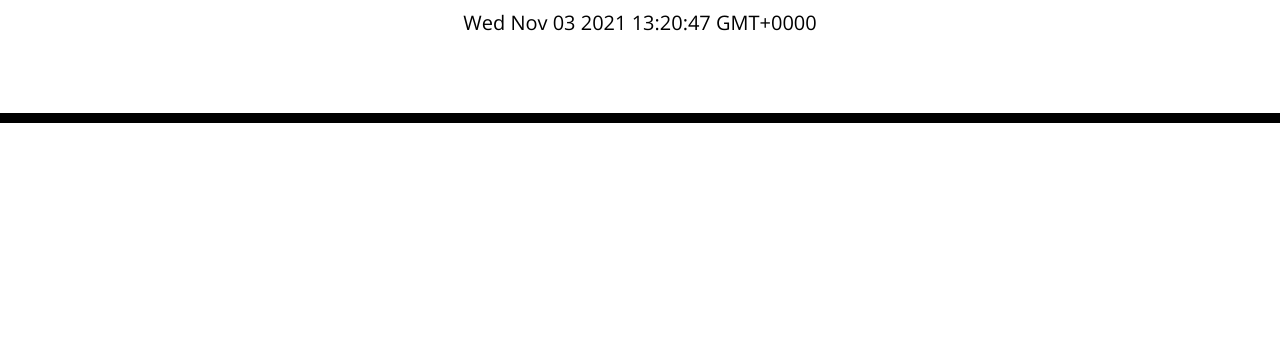
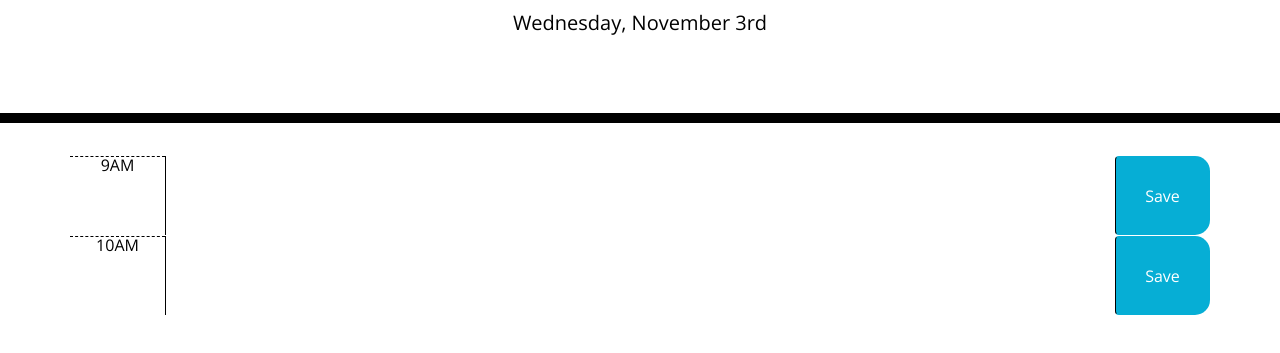
Before and after one commit to josh2100/splendid-schedule, a plain HTML site: page index.html in a window 1280 px wide. Shown: the part 181-534 px from the top of the page. Drawn offline with nearby package versions, Linux system fonts and the light colour scheme; files that its build step writes are made by us from their sources.

Commit message:
saving and loading working

```diff
--- a/assets/css/style.css
+++ b/assets/css/style.css
@@ -1,10 +1,10 @@
 body {
-  font-family: 'Open Sans', sans-serif;
+  font-family: "Open Sans", sans-serif;
   font-size: 16px;
   line-height: 1;
 }
 
-textarea{
+textarea {
   background: transparent;
   border: none;
   resize: none;
@@ -23,11 +23,11 @@ textarea{
 }
 
 /* Header End */
-.description{
+.description {
   white-space: pre-wrap;
 }
 
-.time-block{
+.time-block {
   text-align: center;
   border-radius: 15px;
 }
@@ -35,7 +35,7 @@ textarea{
 .row {
   white-space: pre-wrap;
   height: 80px;
-  border-top: 1px solid white;;
+  border-top: 1px solid white;
 }
 
 .hour {
@@ -63,11 +63,11 @@ textarea{
   border-left: 1px solid black;
   border-top-right-radius: 15px;
   border-bottom-right-radius: 15px;
-  background-color: #06AED5;
+  background-color: #06aed5;
   color: white;
 }
 
 .saveBtn i:hover {
   font-size: 20px;
-  transition: all .3s ease-in-out;
+  transition: all 0.3s ease-in-out;
 }
--- a/assets/js/script.js
+++ b/assets/js/script.js
@@ -1,8 +1,36 @@
-// Hello, Earthlings!
+// Date at top of screen
+let today = moment().format("dddd, MMMM Do");
+let currentHour = moment().hour();
+alert(currentHour);
 
-/// Moment.js, bootstrap, and jQuery have been added
+// load tasks
+loadTasks = function () {
+  $("#nineAm").val(localStorage.getItem("9AM"));
+  $("#tenAm").val(localStorage.getItem("10AM"));
+};
 
-const today = moment();
+// function to render colors
 
-$("#currentDay").text(today);
-$("#currentDay").addClass("text-center");
+// Wait for document to render before loading times
+$(document).ready(function () {
+  // Date at top of screen
+  $("#currentDay").text(today);
+  $("#currentDay").addClass("text-center");
+  // load tasks already saved
+  loadTasks();
+  // invoke render colors function here,
+});
+
+// Save task
+$(".saveBtn").on("click", function () {
+  // Siblings function https://www.geeksforgeeks.org/jquery-siblings-with-examples/
+  let hour = $(this).siblings(".hour").text();
+  let task = $(this).siblings(".description").val();
+
+  // Add pair to local storage
+  localStorage.setItem(hour, task);
+});
+
+///variables
+//functions
+//event listeners
--- a/index.html
+++ b/index.html
@@ -18,7 +18,7 @@
       href="https://fonts.googleapis.com/css?family=Open+Sans&display=swap"
       rel="stylesheet"
     />
-    <link rel="stylesheet" href="style.css" />
+    <link rel="stylesheet" href="./assets/css/style.css" />
     <title>Work Day Scheduler</title>
   </head>
 
@@ -28,10 +28,22 @@
       <p class="text-center lead">
         A simple calendar app for scheduling your work day
       </p>
-      <p id="currentDay" class="lead"></p>
+      <p id="currentDay" class="lead">Today is</p>
     </header>
     <div class="container">
       <!-- Timeblocks go here -->
+      <!-- 9AM -->
+      <div class="row time-block">
+        <div class="hour col-md-1">9AM</div>
+        <textarea id="nineAm" class="col-md-10 description"></textarea>
+        <button class="col-md-1 btn saveBtn">Save</button>
+      </div>
+      <!-- 10AM -->
+      <div class="row time-block">
+        <div class="hour col-md-1">10AM</div>
+        <textarea id="tenAm" class="col-md-10 description"></textarea>
+        <button class="col-md-1 btn saveBtn">Save</button>
+      </div>
     </div>
 
     <script src="https://code.jquery.com/jquery-3.4.1.min.js"></script>
```
